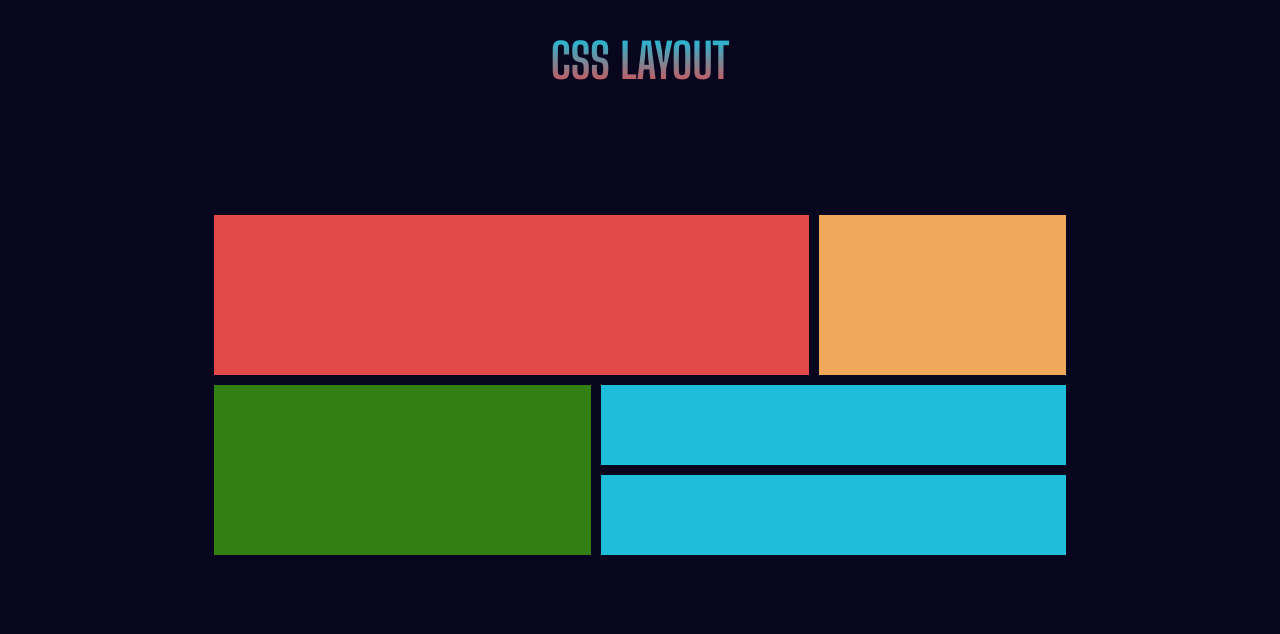
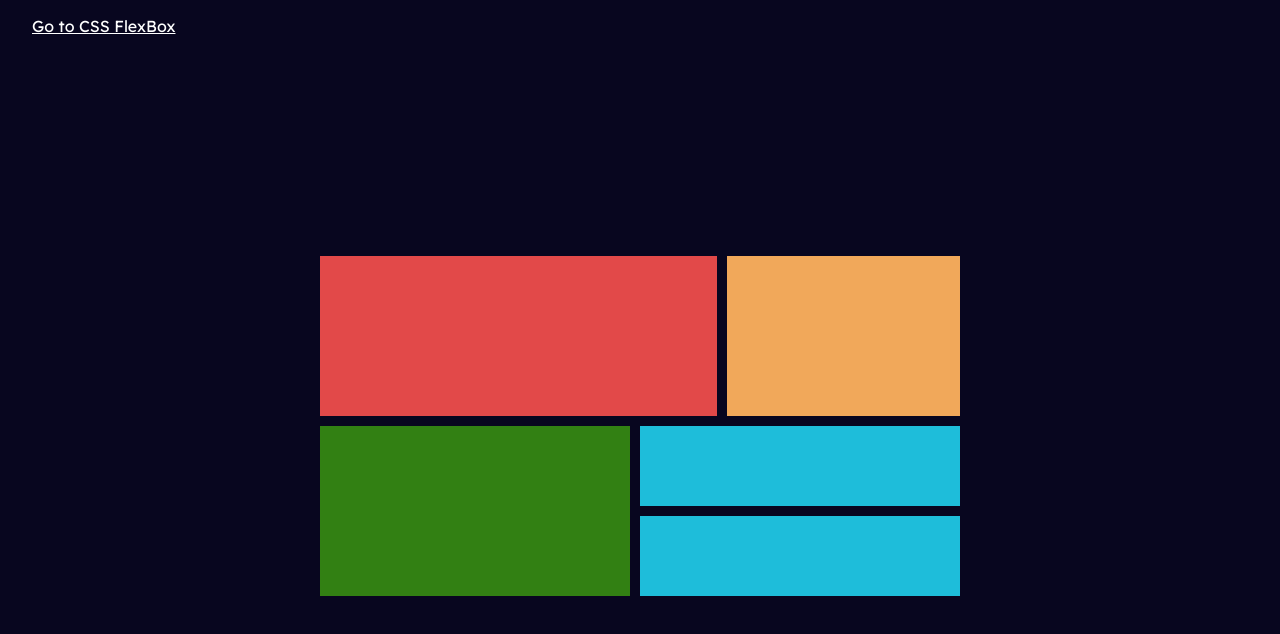
Before and after one commit to Meekunn/HTML-Layout, a plain HTML site: page grid.html in a window 1280 px wide. Drawn offline with Linux system fonts and the light colour scheme.

Commit message:
:lipstick: Styled CSS-grid

```diff
--- a/grid.html
+++ b/grid.html
@@ -14,16 +14,16 @@
 </head>
 <body>
     <header>
-        <h1>CSS LAYOUT</h1>
+        <nav>
+            <a href="./index.html">Go to CSS FlexBox</a>
+        </nav>
     </header>
     <main>
-        <div class="grid-container">
-            <div class="item1"></div>
-            <div class="item2"></div>
-            <div class="item3"></div>
-            <div class="item4"></div>
-            <div class="item5"></div>
-        </div>
+        <div class="item1"></div>
+        <div class="item2"></div>
+        <div class="item3"></div>
+        <div class="item4"></div>
+        <div class="item5"></div>
     </main>
 </body>
 </html>
--- a/styles/grid.css
+++ b/styles/grid.css
@@ -6,45 +6,44 @@
 body {
     height: 100vh;
     background-color: #08061f;
-    padding: 1rem 2rem;
+    display: flex;
+    flex-flow: column wrap;
+    justify-content: center;
 }
-header h1 {
-    background: linear-gradient(to top, #e24949 0%, #1ebdda 90%);
-	-webkit-background-clip: text;
-    -moz-background-clip: text;
-    background-clip: text;
-    -webkit-text-fill-color: transparent;
-    font-family: 'Big Shoulders Display', cursive;
-    font-weight: 700;
+header {
     margin: 1rem;
-    font-size: 3rem;
+}
+header a {
+    width: 100%;
     text-align: center;
+    padding: 1rem;
+    color: #fff;
+    font-size: 1rem;
+    text-decoration: underline;
+    font-family: 'Lexend Deca', sans-serif;
+}
+header a:hover {
+    color: #e24949;
 }
 main {
-    display: flex;
-    place-items: center;
-    height: 70vh;
-}
-.grid-container {
     display: grid;
     grid-template-areas:
-    'a a a a a b'
+    'a a a a b b'
     'c c c d d d'
     'c c c e e e'
     ;
     gap: 10px;
-    width: 70%;
+    width: 50%;
     margin: auto;
 }
-
 .item1 {
     background-color: #e24949;
-    padding: 5rem;
+    padding: 5rem 2.5rem;
     grid-area: a;
 }
 .item2 {
     background-color: #f1a85a;
-    padding: 5rem;
+    padding: 5rem 2.5rem;
     grid-area: b;
 }
 .item3 {
```
